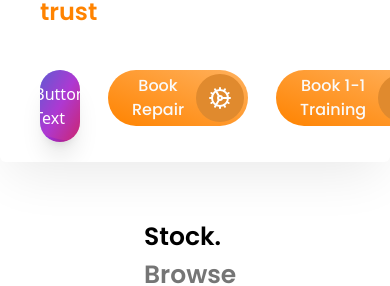
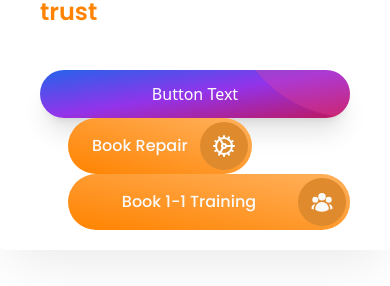
Before and after one commit to alfie-gr/the-it-store-v2, a React (Vite) app: page / in a window 390 px wide. Shown: the part 434-720 px from the top of the page. Built offline with nearby package versions, Linux system fonts and the light colour scheme.

Commit message:
Optimized layout for mobile view

```diff
--- a/src/pages/Home.jsx
+++ b/src/pages/Home.jsx
@@ -38,7 +38,7 @@ export default function Home() {
                     <span className="font-semibold font-poppins text-[24px] md:text-[50px] text-[#FF8300] ">Performance you can trust</span>
                 </div>
 
-                <div className=' relative flex flex-row space-x-7' >
+                <div className=' relative flex flex-col md:flex-row space-x-7' >
 
                     <a href="#_" class="relative inline-flex items-center justify-center p-4 px-5 py-3 overflow-hidden font-medium text-indigo-600 transition duration-300 ease-out rounded-full shadow-xl group hover:ring-1 hover:ring-purple-500">
                         <span class="absolute inset-0 w-full h-full bg-gradient-to-br from-blue-600 via-purple-600 to-pink-700"></span>
```
